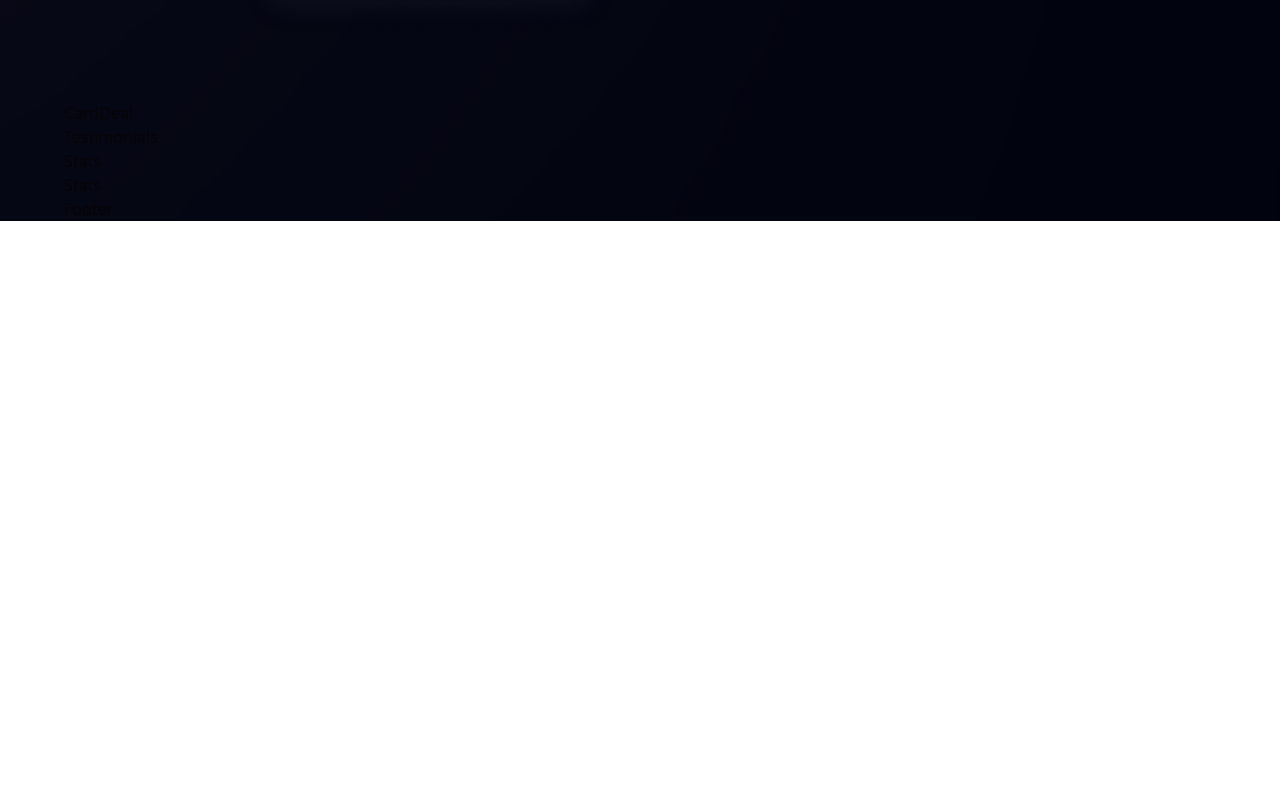
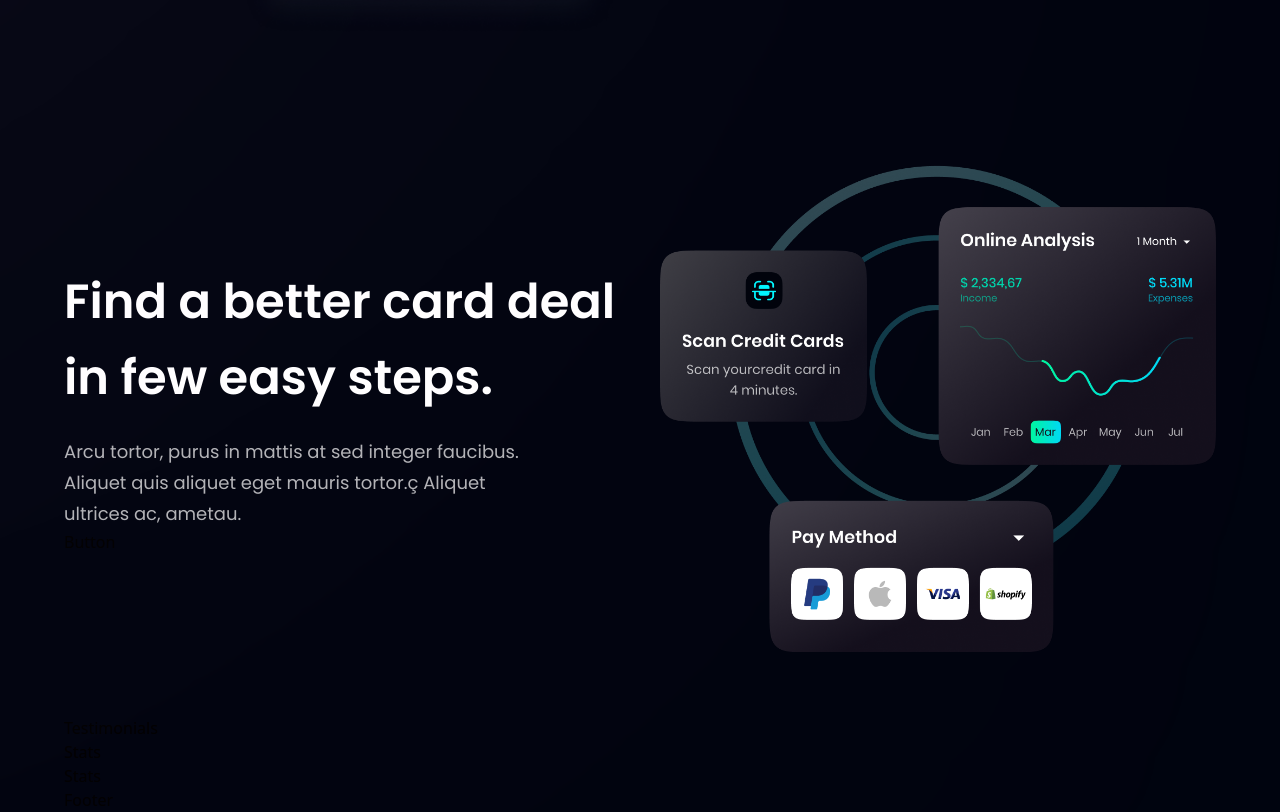
Before and after one commit to Azman-Idrisi/HooverBank, a React (Vite) app: page / in a window 1280 px wide. Shown: the part 2034-2846 px from the top of the page. Before the commit the page ends 2255 px from the top, so only its background shows below. Built offline with nearby package versions, Linux system fonts and the light colour scheme.

Commit message:
Card deal done

```diff
--- a/src/screens/CardDeal.jsx
+++ b/src/screens/CardDeal.jsx
@@ -1,9 +1,27 @@
-import React from 'react'
+import { card } from "../assets";
+import styles, { layout } from "../style";
+import Button from "../components/Button";
 
-const CardDeal = () => {
-  return (
-    <div>CardDeal</div>
-  )
-}
 
-export default CardDeal
+const CardDeal = () => (
+  <section className={layout.section}>
+    <div className={layout.sectionInfo}>
+      <h2 className={styles.heading2}>
+        Find a better card deal <br className="sm:block hidden" /> in few easy
+        steps.
+      </h2>
+      <p className={`${styles.paragraph} max-w-[470px] mt-5`}>
+        Arcu tortor, purus in mattis at sed integer faucibus. Aliquet quis
+        aliquet eget mauris tortor.ç Aliquet ultrices ac, ametau.
+      </p>
+
+      <Button styles={`mt-10`} />
+    </div>
+
+    <div className={layout.sectionImg}>
+      <img src={card} alt="billing" className="w-[100%] h-[100%]" />
+    </div>
+  </section>
+);
+
+export default CardDeal;
```
